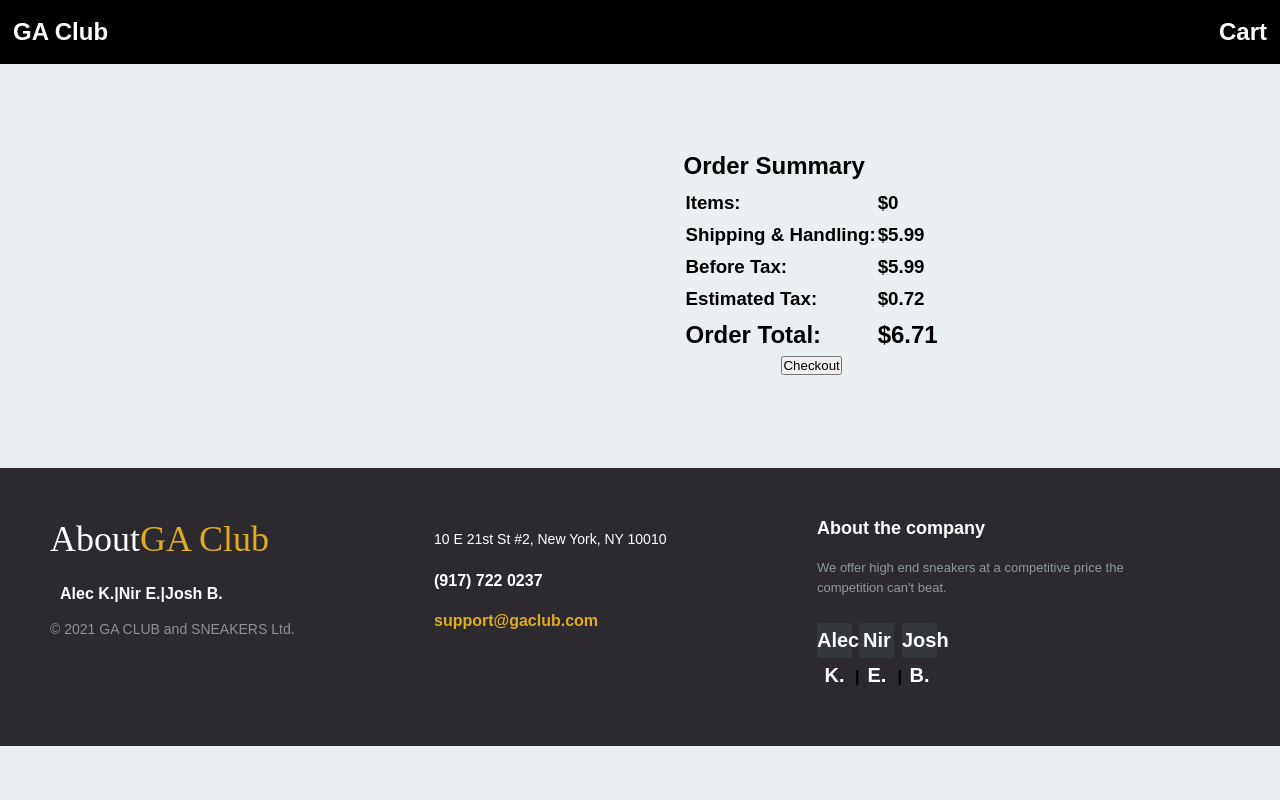
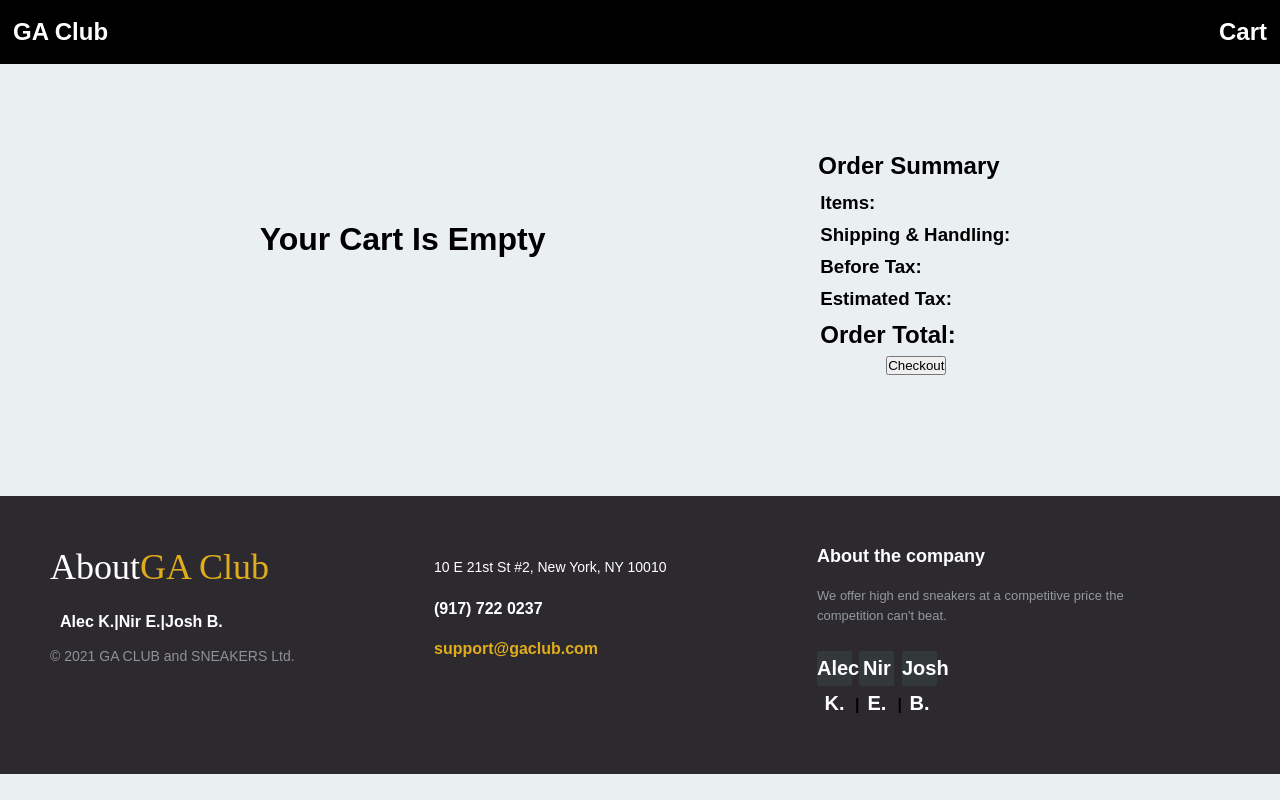
Before and after one commit to bkboy21/ga-club-frontend, a React (Create React App) app: page /cart in a window 1280 px wide. Built offline with nearby package versions, Linux system fonts and the light colour scheme.

Commit message:
cart layout

```diff
--- a/src/pages/Cart.js
+++ b/src/pages/Cart.js
@@ -7,21 +7,24 @@ export default function Cart(props){
 
     const [renderCart, setRender] = useState([]);
 
+    //Load the cart info when first loaded
     useEffect(() => setRender([...props.cart.current]), []);
 
     let sum=0;
-    console.log(props.cart.current)
+    //get the total price of all the items in the cart.
     props.cart.current.forEach((item, i) => {
         sum+=item.price;
-        console.log(sum);
     });
 
 
+    //remove the item from the cart. Update the page
     function handleClick(i){
        props.cart.current.splice(i, 1)
        setRender([...props.cart.current]);
     }
 
+    //if the cart isn't empty display the items and prices
+    if(props.cart.current.length != 0){
         return(
 
                 <div className='cart'>
@@ -29,19 +32,22 @@ export default function Cart(props){
                         {renderCart.map((item, i) => {
                             return(
                                 <div key={i} className='item'>
+                                    <div className='itemIB'>
                                         <div>
                                             <img src={item.image}
                                                 className='imgSThumb'/>
+                                        </div>
+                                        <div className='itemRemove'>
+                                            <button onClick={() => handleClick(i)}>Remove</button>
+                                        </div>
+
                                     </div>
                                     <div>
                                         <h4>{item.brand}</h4>
                                         <h3>{item.name}</h3>
                                         <p>{item.description}</p>
+                                        <h4>Price: ${item.price}</h4>
                                     </div>
-                                <div className='itemPrice'>
-                                    <h2>${item.price}</h2>
-                                </div>
-                                <button onClick={() => handleClick(i)}>Remove</button>
                                 </div>
                             );
                         })}
@@ -49,7 +55,7 @@ export default function Cart(props){
 
                     <div className='cartSum'>
                         <div className='sum'>
-                        <div>
+                            <div className='OS'>
                                 <h2>Order Summary</h2>
                             </div>
 
@@ -71,8 +77,12 @@ export default function Cart(props){
                                     <td><h3>${Math.round(((sum+5.99)*.12)*100)/100}</h3></td>
                                 </tr>
                                 <tr>
+                                    <td><hr /></td>
+                                    <td><hr /></td>
+                                </tr>
+                                <tr>
                                     <td><h2>Order Total:</h2></td>
-                                <td><h2>${(sum+5.99)+(Math.round(((sum+5.99)*.12)*100)/100)}</h2></td>
+                                    <td><h2>${Math.round(((sum+5.99)+(Math.round(((sum+5.99)*.12)*100)/100))*100)/100}</h2></td>
                                 </tr>
 
                             </table>
@@ -86,4 +96,55 @@ export default function Cart(props){
                 </div>
 
         );
+    //Otherwise display the empty cart page
+    } else{
+        return(
+            <div>
+                <div className='cart'>
+                    <div className='emptyCart' >
+                        <h1>Your Cart Is Empty</h1>
+                    </div>
+
+
+                    <div className='cartSum'>
+                        <div className='sum'>
+                            <div>
+                                <h2>Order Summary</h2>
+                            </div>
+
+                            <table>
+                                <tr>
+                                    <td><h3>Items:</h3></td>
+                                    <td><h3></h3></td>
+                                </tr>
+                                <tr>
+                                    <td><h3>Shipping {'&'} Handling:</h3></td>
+                                    <td><h3></h3></td>
+                                </tr>
+                                <tr>
+                                    <td><h3>Before Tax:</h3></td>
+                                    <td><h3></h3></td>
+                                </tr>
+                                <tr>
+                                    <td><h3>Estimated Tax:</h3></td>
+                                    <td><h3></h3></td>
+                                </tr>
+                                <tr>
+                                    <td><h2>Order Total:</h2></td>
+                                    <td><h2></h2></td>
+                                </tr>
+
+                            </table>
+
+                            <div className='center'>
+                                <button>Checkout</button>
+                            </div>
+                        </div>
+                    </div>
+
+                </div>
+            </div>
+        );
     }
+
+}
--- a/src/pages/New.js
+++ b/src/pages/New.js
@@ -1,13 +1,13 @@
 import { useState } from "react"
 import { useNavigate } from 'react-router-dom';
-import {createSneak} from "../services/sneakerService"
+import { createSneak } from "../services/sneakerService"
 import "./css/new.scss"
 import "./css/footer.scss"
 
 
 function New(props) {
   // state to hold formData
-  const [ newForm, setNewForm ] = useState({
+  const [newForm, setNewForm] = useState({
     name: "",
     brand: "",
     description: "",
@@ -46,21 +46,23 @@ function New(props) {
             value={newForm.name}
             name="name"
             placeholder="Name"
-          onChange={handleChange}
-        /></div>
+            onChange={handleChange} />
+        </div>
+
         <div className="field">
-        <input  className="gredient_input"
+          <input className="gredient_input"
             type="text"
             value={newForm.brand}
-          name="brand"
+            name="Brand"
             placeholder="brand"
-          onChange={handleChange}
-        /></div>
+            onChange={handleChange}/>
+        </div>
+
         <div className="field">
           <input className="gredient_input"
             type="text"
             value={newForm.description}
-          name="description"
+            name="Description"
             placeholder="description"
             onChange={handleChange}
           /></div>
@@ -69,7 +71,7 @@ function New(props) {
             type="text"
             value={newForm.price}
             name="price"
-          placeholder="price"
+            placeholder="Price"
             onChange={handleChange}
           /></div>
         <div className="field">
@@ -77,7 +79,7 @@ function New(props) {
             type="text"
             value={newForm.image}
             name="image"
-          placeholder="image"
+            placeholder="Image"
             onChange={handleChange}
           /></div>
         <button className="blue_button" type="submit" value="Submit" >Submit</button>
--- a/src/pages/css/cart.scss
+++ b/src/pages/css/cart.scss
@@ -19,6 +19,19 @@
 
             margin: 10px 0px;
             padding: 3px;
+
+            .itemRemove{
+                display: flex;
+                justify-content: center;
+                align-items: center;
+                position: relative;
+                top: -35px;
+
+                button{
+                    width: 75px;
+                    height: 25px;
+                }
+            }
 
             .imgSThumb{
                 width: 100px;
@@ -67,6 +80,17 @@
     td{
         margin: 5px;
     }
+
+
+}
+
+.emptyCart{
+    display: flex;
+    justify-content: center;
+    align-items: center;
+
+    margin: 150px 0px;
+    width: 300px;
 }
 
 .center{
--- a/src/pages/css/new.scss
+++ b/src/pages/css/new.scss
@@ -8,8 +8,8 @@
     display: flex;
     flex-direction: column;
     justify-content: center;
+    align-items: center;
     margin-top: 50px;
-    align-content: center;
     position:inherit;
 
 }
```
Lines whose indentation alone changed are shown as unchanged.
